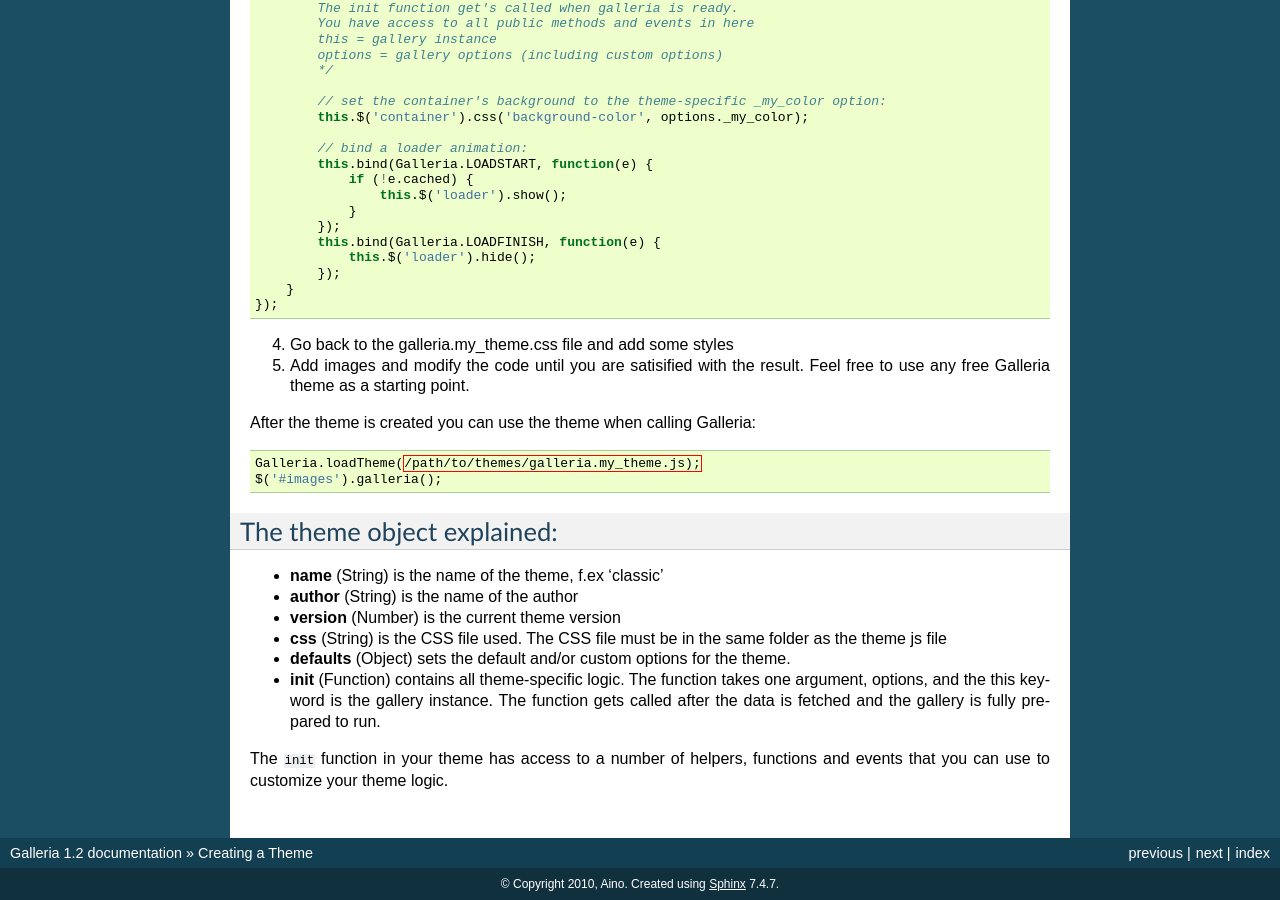
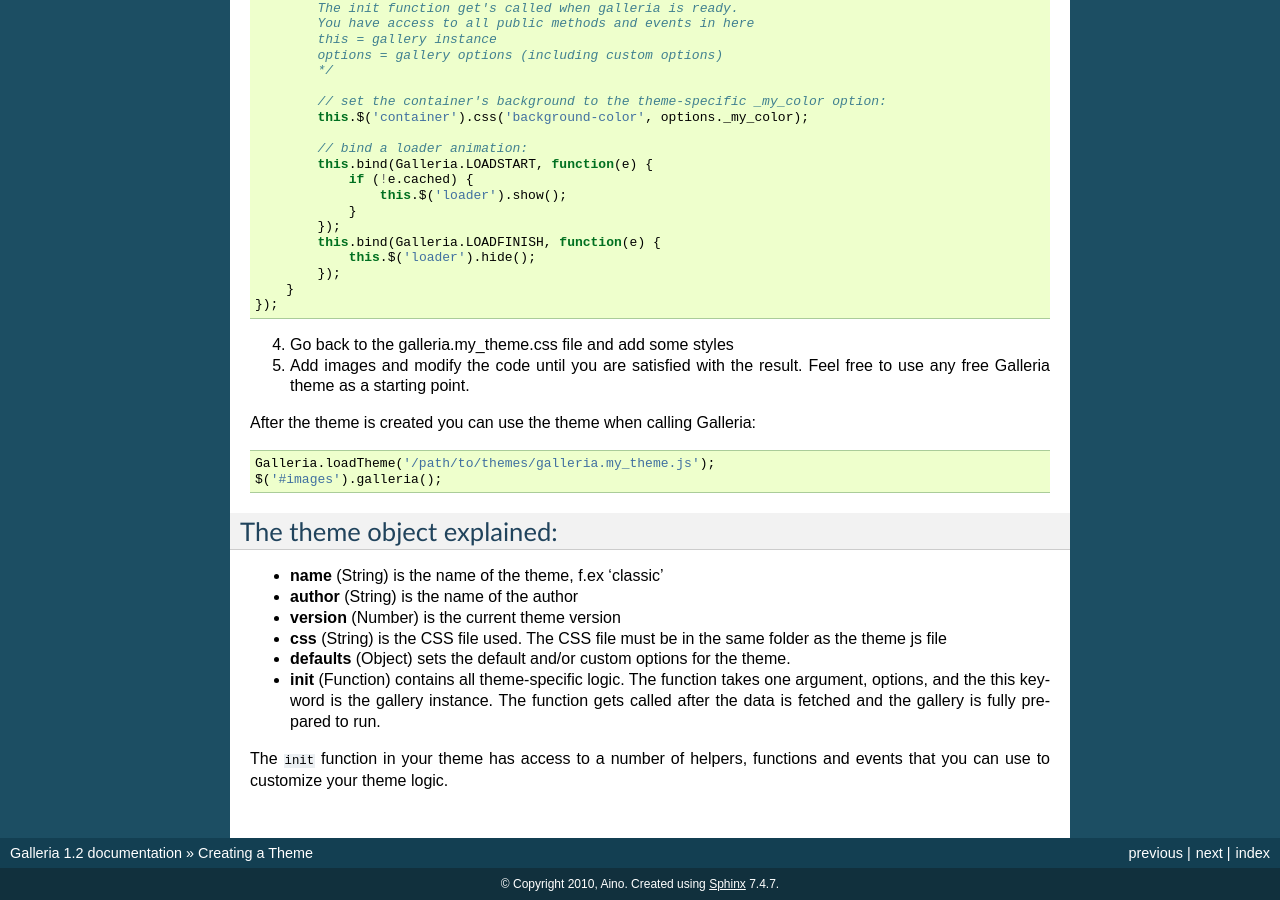
Before and after one commit to GalleriaJS/galleria, a Sphinx documentation site: the page built from docs/themes/creating_a_theme.rst, in a window 1280 px wide and 900 px high, scrolled down 604 px. Built offline with Sphinx 7.4.7, drawn with Linux system fonts in a browser that asks for light colours; pages that are not in the unit, such as notebooks, are missing from menus.

Commit message:
spellcheck

```diff
--- a/docs/getting_started/quick_start.rst
+++ b/docs/getting_started/quick_start.rst
@@ -52,7 +52,6 @@ If you want separate thumbnails (recommended), just add them as a link::
 You can also define the images as a JSON array::
 
     <script>
-
     var data = [
         {
             image: 'img1.jpg',
@@ -73,7 +72,6 @@ You can also define the images as a JSON array::
     $('#container').galleria({
         data_source: data
     });
-
     </script>
 
 Galleria also provides plugins to fetch image data from other sources like
--- a/docs/themes/creating_a_theme.rst
+++ b/docs/themes/creating_a_theme.rst
@@ -62,12 +62,12 @@ Creata a simple theme step by step
 
 4. Go back to the galleria.my_theme.css file and add some styles
 
-5. Add images and modify the code until you are satisified with the result.
+5. Add images and modify the code until you are satisfied with the result.
    Feel free to use any free Galleria theme as a starting point.
 
 After the theme is created you can use the theme when calling Galleria::
 
-    Galleria.loadTheme(/path/to/themes/galleria.my_theme.js);
+    Galleria.loadTheme('/path/to/themes/galleria.my_theme.js');
     $('#images').galleria();
 
 
--- a/docs/themes/using_themes.rst
+++ b/docs/themes/using_themes.rst
@@ -43,6 +43,8 @@ This command loads all theme specific files and holds the gallery initialization
 2. Loading a theme manually using ``<script>``
 ----------------------------------------------
 
+.. highlight:: html
+
 Another option for loading the theme is to manually add a script tag that points to the theme, f.ex::
 
     <script src="galleria/themes/galleria.classic.js"></script>
```
Also changed, not shown: other parts of docs/getting_started/quick_start.rst (+2 -2 lines).
